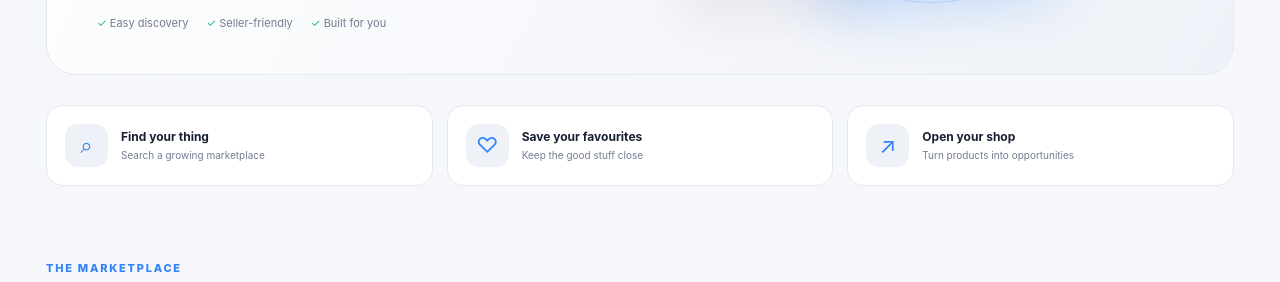
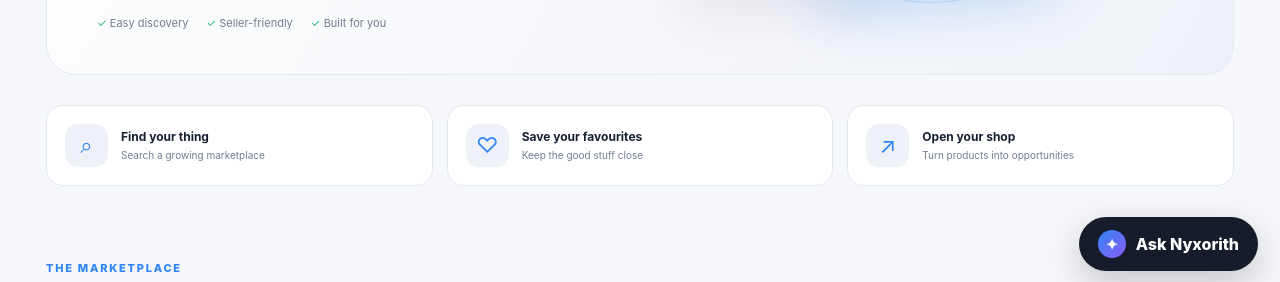
Before and after one commit to FindX-dev-maker/FindX, a plain HTML site: page index.html in a window 1280 px wide. Shown: the part 507-789 px from the top of the page. Drawn offline with Linux system fonts and the light colour scheme.

Commit message:
Load Nyxorith assistant on FindX

```diff
--- a/index.html
+++ b/index.html
@@ -104,5 +104,6 @@
   <!-- Product detail / cart / seller forms are rendered by app.js -->
   <div id="modalRoot"></div>
   <script src="app.js"></script>
+  <script src="nyxorith.js"></script>
 </body>
 </html>
```
